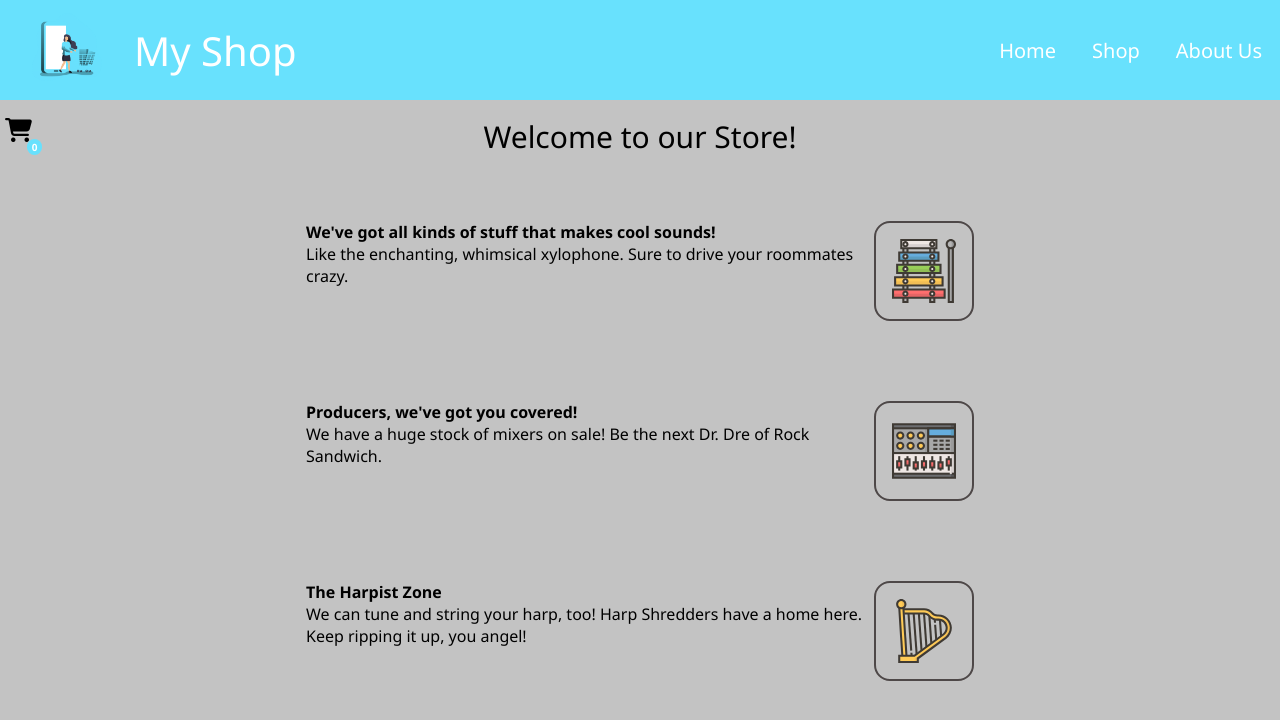
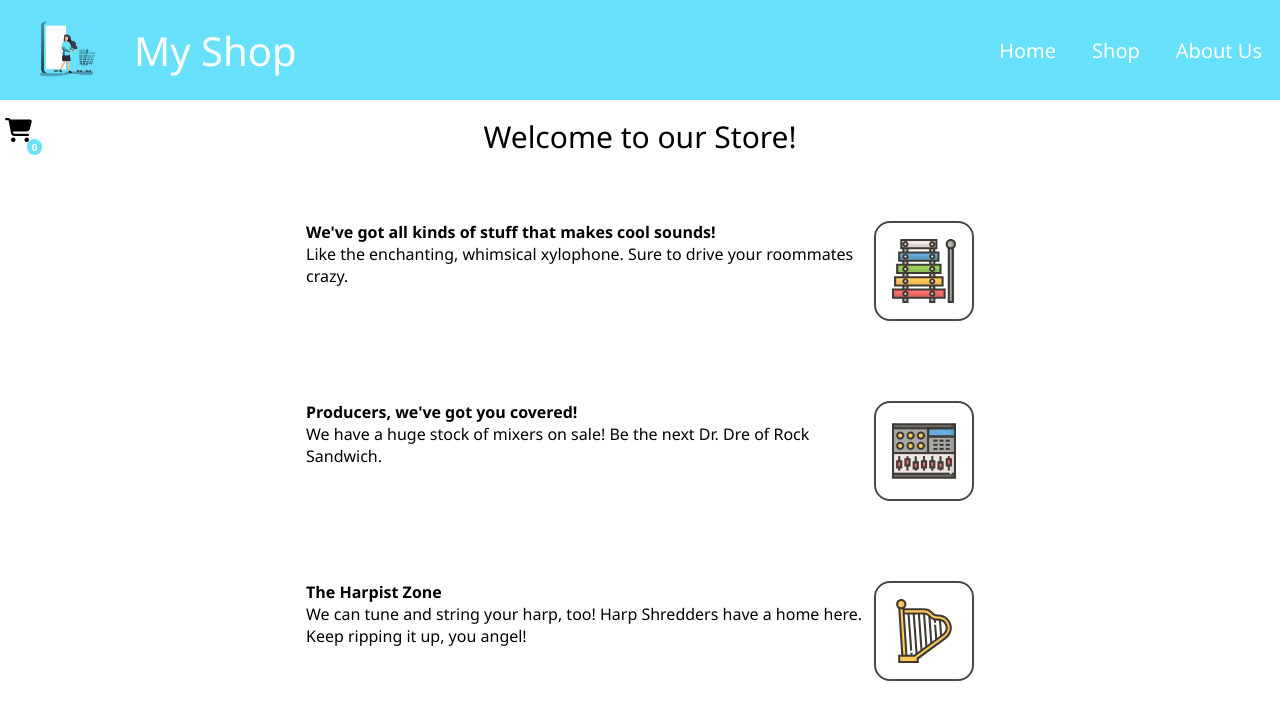
Before and after one commit to mkellner43/shop_react, a React (Create React App) app: page / in a window 1280 px wide. Shown: the top 720 px of the page. Built offline with nearby package versions, Linux system fonts and the light colour scheme.

Commit message:
updated style

```diff
--- a/src/style/App.css
+++ b/src/style/App.css
@@ -5,7 +5,7 @@
   font-family: 'Segoe UI', Tahoma, Geneva, Verdana, sans-serif;
 }
 body {
-  background-color: #c3c3c3;
+  background-color: #fff;
   width: 100%;
 }
 .App,
```
